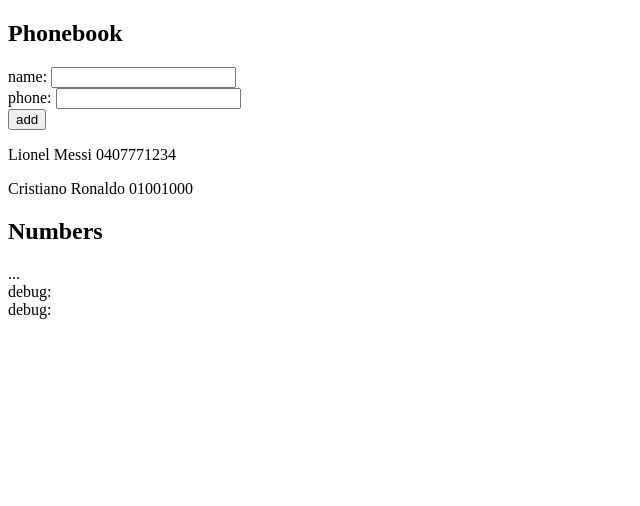
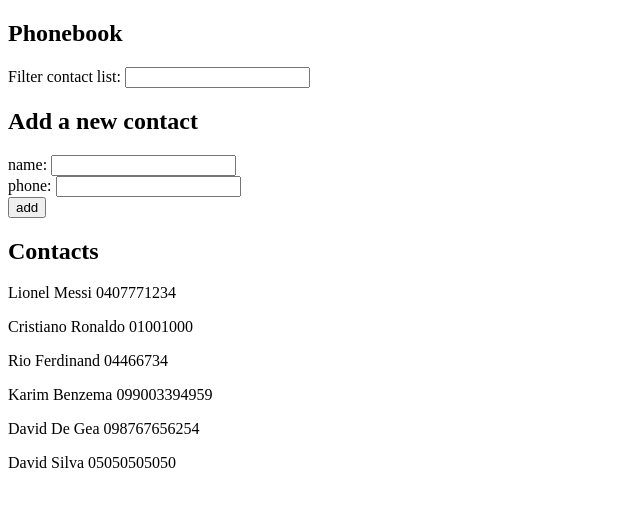
Before and after one commit to VilleP16/puhelinluettelo, a React (Create React App) app: page / in a window 1280 px wide. Shown: the top 506 px of the page, without its empty margins (0-640 px from the left). Built offline with nearby package versions, Linux system fonts and the light colour scheme.

Commit message:
2.9 hakutoiminto listalle

```diff
--- a/src/App.js
+++ b/src/App.js
@@ -3,16 +3,26 @@
 const App = () => {
   const [persons, setPersons] = useState([
     { name: 'Lionel Messi', phone: '0407771234' },
-    { name: 'Cristiano Ronaldo', phone : '01001000' }
+    { name: 'Cristiano Ronaldo', phone : '01001000' },
+    { name: 'Rio Ferdinand', phone: '04466734' },
+    { name: 'Karim Benzema', phone: '099003394959' },
+    { name: 'David De Gea', phone: '098767656254' },
+    { name: 'David Silva', phone: '05050505050' }
   ])
   const [newName, setNewName] = useState('')
   const [newPhone, setNewPhone] = useState('')
+  const [filterResultsBy, setFilterResultsBy] = useState('')
 
   const handleInputChange = (event) => {
     setNewName(event.target.value)
   }
   const handlePhoneInputChange = (event) =>{
     setNewPhone(event.target.value)
+  }
+
+  const handleFilterChange = (event) =>{
+    setFilterResultsBy(event.target.value)
+    console.log(contactsToShow)
   }
   const addContact = (event) => {
     event.preventDefault()
@@ -29,6 +39,7 @@
       setNewName('')
       setNewPhone('')
     }
+    //console.log(contactsToShow)
   }
   const tarkistaOnkoNimiListalla = () => {
     let onJoListalla = false
@@ -40,10 +51,17 @@
     })
     return onJoListalla
   }
+  const contactsToShow = persons.filter(function(person){
+    return person.name.toLowerCase().includes(filterResultsBy.toLowerCase())
+  })
 
   return (
     <div>
       <h2>Phonebook</h2>
+      <div>
+          Filter contact list: <input value={filterResultsBy} onChange={handleFilterChange} />
+        </div>
+        <h2>Add a new contact</h2>
       <form onSubmit={addContact}>
         <div>
           name: <input value={newName} onChange={handleInputChange} />
@@ -55,12 +73,8 @@
           <button type="submit">add</button>
         </div>
       </form>
-      <PersonsList persons={persons} />
-      <h2>Numbers</h2>
-      ...
-      <div>debug: {newName}</div>
-      <div>debug: {newPhone}</div>
-
+      <h2>Contacts</h2>
+      <PersonsList persons={contactsToShow} />
     </div>
   )
 }
@@ -80,6 +94,4 @@
     <p>{props.name} {props.phone}</p>
   )
 }
-
-
 export default App
```
